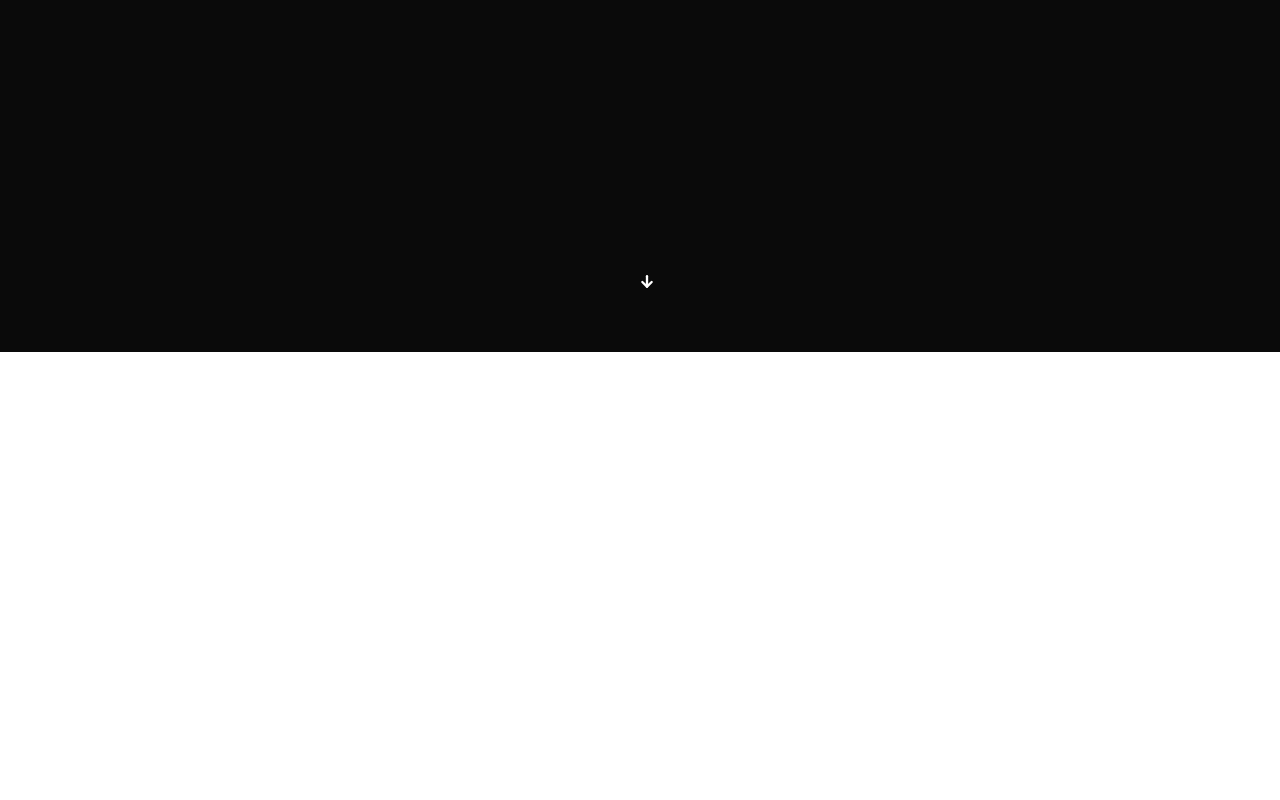
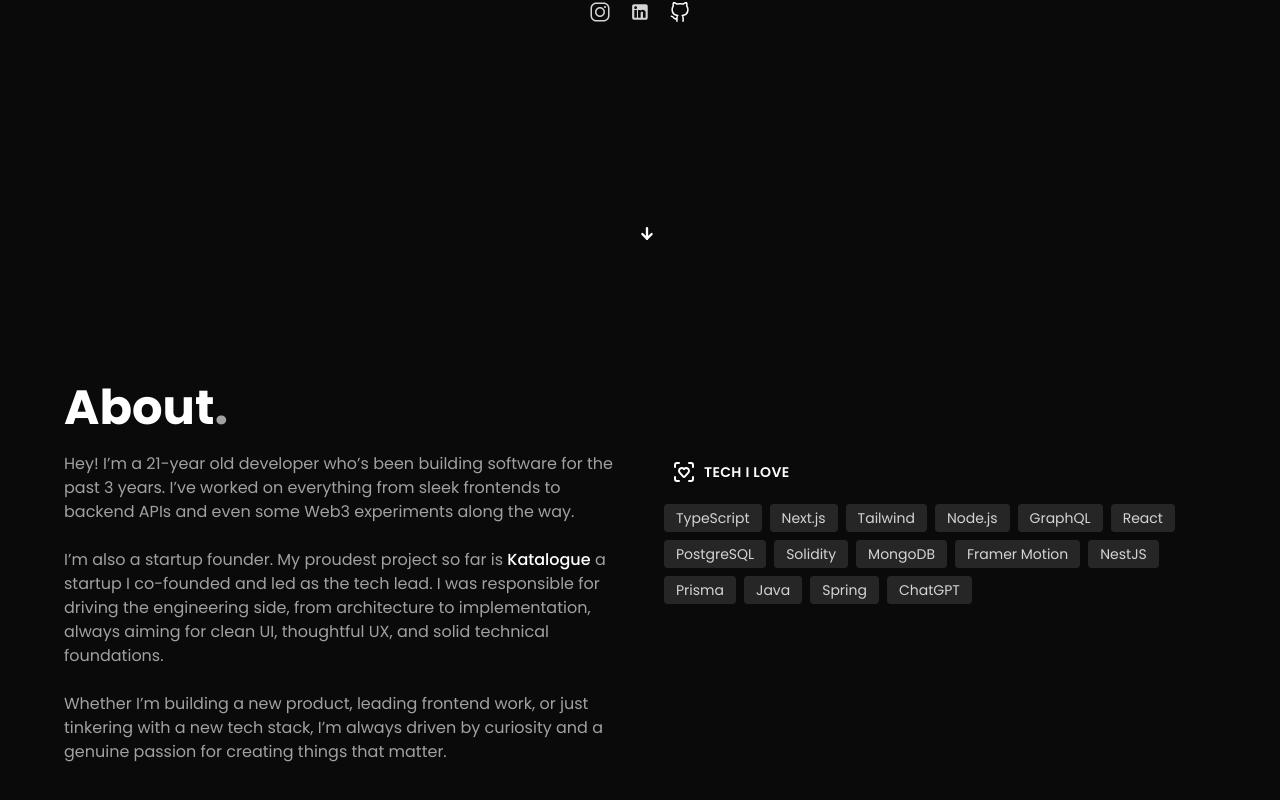
Before and after one commit to lmontero18/Personal-Portfolio, a Next.js app: page / in a window 1280 px wide. Shown: the part 496-1296 px from the top of the page. Before the commit the page ends 848 px from the top, so only its background shows below. Built offline with nearby package versions, Linux system fonts and the light colour scheme.

Commit message:
about sectiom

```diff
--- a/src/app/globals.css
+++ b/src/app/globals.css
@@ -4,7 +4,9 @@
   --background: #ffffff;
   --foreground: #171717;
 }
-
+html {
+  scroll-behavior: smooth;
+}
 @theme inline {
   --color-background: var(--background);
   --color-foreground: var(--foreground);
--- a/src/app/page.tsx
+++ b/src/app/page.tsx
@@ -1,11 +1,13 @@
+import AboutSection from "@/sections/about/About";
 import { HeaderWrapper } from "@/sections/header/HeaderWrapper";
 import Hero from "@/sections/hero/Hero";
 
 export default function Home() {
   return (
-    <main className="relative flex flex-col min-h-screen w-full bg-neutral-950 text-neutral-100 md:pt-32 pt-10">
+    <main className="relative flex flex-col min-h-screen w-full bg-neutral-950 text-neutral-100">
       <HeaderWrapper />
       <Hero />
+      <AboutSection />
     </main>
   );
 }
--- /dev/null
+++ b/src/components/icons/ScanHeart.tsx
@@ -0,0 +1,113 @@
+"use client";
+
+import type { Variants } from "motion/react";
+import { motion, useAnimation } from "motion/react";
+
+const heartVariants: Variants = {
+  normal: {
+    pathLength: 1,
+    opacity: 1,
+  },
+  animate: {
+    pathLength: [0, 1],
+    opacity: [0, 1],
+    transition: {
+      duration: 0.8,
+      ease: "easeInOut",
+    },
+  },
+};
+
+const frameVariants: Variants = {
+  normal: {
+    x: 0,
+    y: 0,
+  },
+  animate: (i: number) => ({
+    x: i % 2 === 0 ? [-3, 0] : [3, 0],
+    y: i < 2 ? [-3, 0] : [3, 0],
+    transition: {
+      type: "spring",
+      stiffness: 100,
+      damping: 10,
+      mass: 0.5,
+    },
+  }),
+};
+
+interface ScanHeartProps extends React.SVGAttributes<SVGSVGElement> {
+  width?: number;
+  height?: number;
+  strokeWidth?: number;
+  stroke?: string;
+}
+
+const ScanHeart = ({
+  width = 28,
+  height = 28,
+  strokeWidth = 2,
+  stroke = "#ffffff",
+  ...props
+}: ScanHeartProps) => {
+  const controls = useAnimation();
+
+  return (
+    <div
+      style={{
+        cursor: "pointer",
+        userSelect: "none",
+        padding: "8px",
+        display: "flex",
+        alignItems: "center",
+        justifyContent: "center",
+      }}
+      onMouseEnter={() => controls.start("animate")}
+      onMouseLeave={() => controls.start("normal")}
+    >
+      <svg
+        xmlns="http://www.w3.org/2000/svg"
+        width={width}
+        height={height}
+        viewBox="0 0 24 24"
+        fill="none"
+        stroke={stroke}
+        strokeWidth={strokeWidth}
+        strokeLinecap="round"
+        strokeLinejoin="round"
+        {...props}
+      >
+        <motion.path
+          d="M11.246 16.657a1 1 0 0 0 1.508 0l3.57-4.101A2.75 2.75 0 1 0 12 9.168a2.75 2.75 0 1 0-4.324 3.388z"
+          variants={heartVariants}
+          animate={controls}
+        />
+        <motion.path
+          d="M17 3h2a2 2 0 0 1 2 2v2"
+          variants={frameVariants}
+          animate={controls}
+          custom={0}
+        />
+        <motion.path
+          d="M21 17v2a2 2 0 0 1-2 2h-2"
+          variants={frameVariants}
+          animate={controls}
+          custom={1}
+        />
+        <motion.path
+          d="M3 7V5a2 2 0 0 1 2-2h2"
+          variants={frameVariants}
+          animate={controls}
+          custom={2}
+        />
+        <motion.path
+          d="M7 21H5a2 2 0 0 1-2-2v-2"
+          variants={frameVariants}
+          animate={controls}
+          custom={3}
+        />
+      </svg>
+    </div>
+  );
+};
+
+export { ScanHeart };
--- /dev/null
+++ b/src/sections/about/About.tsx
@@ -0,0 +1,93 @@
+"use client";
+
+import { ScanHeart } from "@/components/icons/ScanHeart";
+import { motion } from "framer-motion";
+
+const fadeInUp = {
+  initial: { opacity: 0, y: 20 },
+  animate: { opacity: 1, y: 0 },
+};
+
+export default function AboutSection() {
+  return (
+    <section id="about" className="text-neutral-100 px-6 py-20 md:px-12">
+      <div className="max-w-6xl mx-auto flex flex-col gap-5">
+        <motion.h2
+          variants={fadeInUp}
+          initial="initial"
+          animate="animate"
+          transition={{ duration: 0.5 }}
+          className="text-3xl md:text-5xl font-bold text-white"
+        >
+          About<span className="text-neutral-400">.</span>
+        </motion.h2>
+
+        <motion.div
+          variants={fadeInUp}
+          initial="initial"
+          animate="animate"
+          transition={{ delay: 0.2, duration: 0.6 }}
+          className="grid grid-cols-1 md:grid-cols-2 gap-12"
+        >
+          <div className="flex flex-col gap-6 text-base text-neutral-400">
+            <p>
+              Hey! I’m a 21-year old developer who’s been building software for
+              the past 3 years. I’ve worked on everything from sleek frontends
+              to backend APIs and even some Web3 experiments along the way.
+            </p>
+
+            <p>
+              I’m also a startup founder. My proudest project so far is{" "}
+              <span className="text-white font-medium">Katalogue</span> a
+              startup I co-founded and led as the tech lead. I was responsible
+              for driving the engineering side, from architecture to
+              implementation, always aiming for clean UI, thoughtful UX, and
+              solid technical foundations.
+            </p>
+
+            <p>
+              Whether I’m building a new product, leading frontend work, or just
+              tinkering with a new tech stack, I’m always driven by curiosity
+              and a genuine passion for creating things that matter.
+            </p>
+          </div>
+
+          <div>
+            <div className="flex items-center mb-3">
+              <ScanHeart className="w-6 h-6 text-pink-500" />
+              <h3 className="text-white text-sm font-semibold uppercase tracking-wide">
+                Tech I Love
+              </h3>
+            </div>
+            <div className="flex flex-wrap gap-2">
+              {[
+                "TypeScript",
+                "Next.js",
+                "Tailwind",
+                "Node.js",
+                "GraphQL",
+                "React",
+                "PostgreSQL",
+                "Solidity",
+                "MongoDB",
+                "Framer Motion",
+                "NestJS",
+                "Prisma",
+                "Java",
+                "Spring",
+                "ChatGPT",
+              ].map((tech) => (
+                <span
+                  key={tech}
+                  className="bg-neutral-800 text-neutral-300 px-3 py-1 rounded text-sm"
+                >
+                  {tech}
+                </span>
+              ))}
+            </div>
+          </div>
+        </motion.div>
+      </div>
+    </section>
+  );
+}
--- a/src/sections/header/HeaderDesktop.tsx
+++ b/src/sections/header/HeaderDesktop.tsx
@@ -8,18 +8,18 @@ export const HeaderDesktop = () => {
 
 const SimpleFloatingNav = () => {
   return (
-    <nav className="fixed left-[50%] px-4 top-8 flex w-fit -translate-x-[50%] items-center gap-6 rounded-lg border-[1px] border-neutral-700 bg-neutral-900 p-2 text-sm text-neutral-500">
-      <NavLink>Home</NavLink>
-      <NavLink>About</NavLink>
-      <NavLink>Projects</NavLink>
+    <nav className="z-50 fixed left-[50%] px-4 top-8 flex w-fit -translate-x-[50%] items-center gap-6 rounded-lg border-[1px] border-neutral-700 bg-neutral-900 p-2 text-sm text-neutral-500">
+      <NavLink href="#">Home</NavLink>
+      <NavLink href="#about">About</NavLink>
+      <NavLink href="#projects">Projects</NavLink>
       <JoinButton />
     </nav>
   );
 };
 
-const NavLink = ({ children }: { children: string }) => {
+const NavLink = ({ href, children }: { href: string; children: string }) => {
   return (
-    <a href="#" rel="nofollow" className="block overflow-hidden">
+    <a href={href} rel="nofollow" className="block overflow-hidden">
       <motion.div
         whileHover={{ y: -20 }}
         transition={{ ease: "backInOut", duration: 0.5 }}
--- a/src/sections/header/HeaderMobile.tsx
+++ b/src/sections/header/HeaderMobile.tsx
@@ -3,7 +3,11 @@ import React, { useState } from "react";
 import { motion, AnimatePresence } from "motion/react";
 import { FiMenu, FiX } from "react-icons/fi";
 
-const navLinks = ["Home", "About", "Projects"];
+const navLinks = [
+  { label: "Home", href: "#home" },
+  { label: "About", href: "#about" },
+  { label: "Projects", href: "#projects" },
+];
 
 export const HeaderMobile = () => {
   const [menuOpen, setMenuOpen] = useState(false);
@@ -29,11 +33,12 @@ export const HeaderMobile = () => {
           >
             {navLinks.map((link) => (
               <a
-                key={link}
-                href="#"
+                key={link.label}
+                href={link.href}
+                onClick={() => setTimeout(() => setMenuOpen(false), 500)}
                 className="block rounded-md px-3 py-2 text-sm text-neutral-100 hover:bg-white/10 transition"
               >
-                {link}
+                {link.label}
               </a>
             ))}
 
--- a/src/sections/hero/Hero.tsx
+++ b/src/sections/hero/Hero.tsx
@@ -26,8 +26,7 @@ const iconItem = {
 
 export default function Hero() {
   return (
-    <section className="relative min-h-[90vh] flex flex-col items-center justify-start px-6 py-16">
-      {/* Avatar flotante alineado a la izquierda en mobile */}
+    <section className="relative min-h-screen flex flex-col items-center justify-center px-6">
       <motion.div
         className="self-start md:self-center"
         initial={{ opacity: 0, y: 30 }}
@@ -48,7 +47,6 @@ export default function Hero() {
         </motion.div>
       </motion.div>
 
-      {/* Texto alineado a la izquierda en mobile */}
       <div className="flex flex-col items-start md:items-center text-left md:text-center gap-4 mt-6 w-full">
         <motion.h1
           initial={{ opacity: 0, y: 20 }}
@@ -69,7 +67,6 @@ export default function Hero() {
         </motion.p>
       </div>
 
-      {/* Íconos animados alineados a la izquierda en mobile */}
       <motion.div
         className="mt-8 flex flex-row items-start md:items-center justify-start md:justify-center gap-x-4 w-full"
         variants={iconContainer}
@@ -105,14 +102,15 @@ export default function Hero() {
         </motion.a>
       </motion.div>
 
-      {/* Flecha animada centrada */}
       <motion.div
         initial={{ opacity: 0 }}
         animate={{ opacity: 1 }}
         transition={{ delay: 1.4, duration: 0.6, ease: "easeOut" }}
         className="absolute bottom-12 left-1/2 transform -translate-x-1/2"
       >
-        <ArrowDown />
+        <a href="#about">
+          <ArrowDown />
+        </a>
       </motion.div>
     </section>
   );
```
